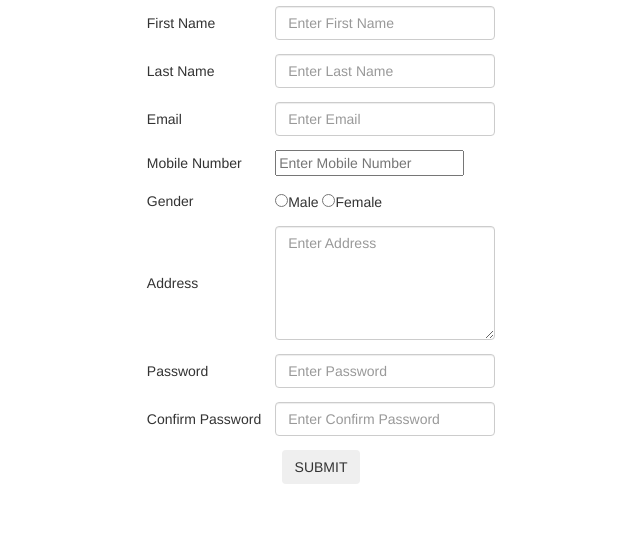
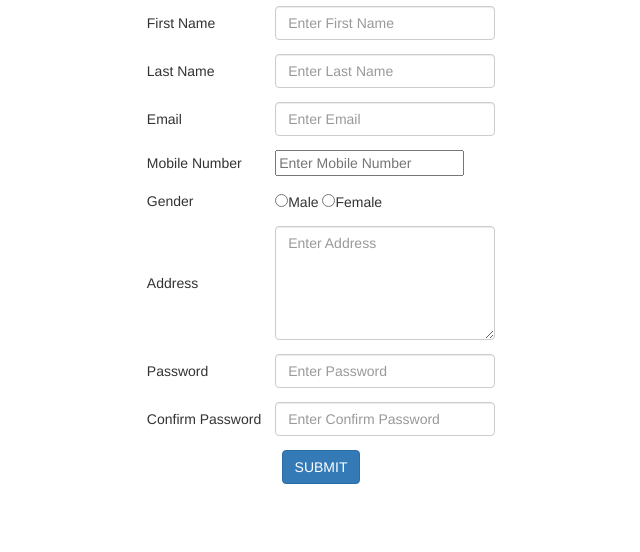
Before and after one commit to Sagarsonara2143/Django_project, a Django app: page /signup/ in a window 1280 px wide. Shown: the part 123-675 px from the top of the page, without its empty margins (319-959 px from the left). Run offline with Django 4.2, Linux system fonts and the light colour scheme; some libraries are stand-ins or nearby versions.

Commit message:
10.04.2023

```diff
--- a/myapp/templates/signup.html
+++ b/myapp/templates/signup.html
@@ -63,7 +63,7 @@
 			</tr>
 			<tr>
 				<td colspan="2" align="center">
-					<input type="submit" name="action" value="SUBMIT" class="btn btn-outline-primary">
+					<input type="submit" name="action" value="SUBMIT" class="btn btn-primary">
 				</td>
 			</tr>
 
```
Also changed, not shown: db.sqlite3.
